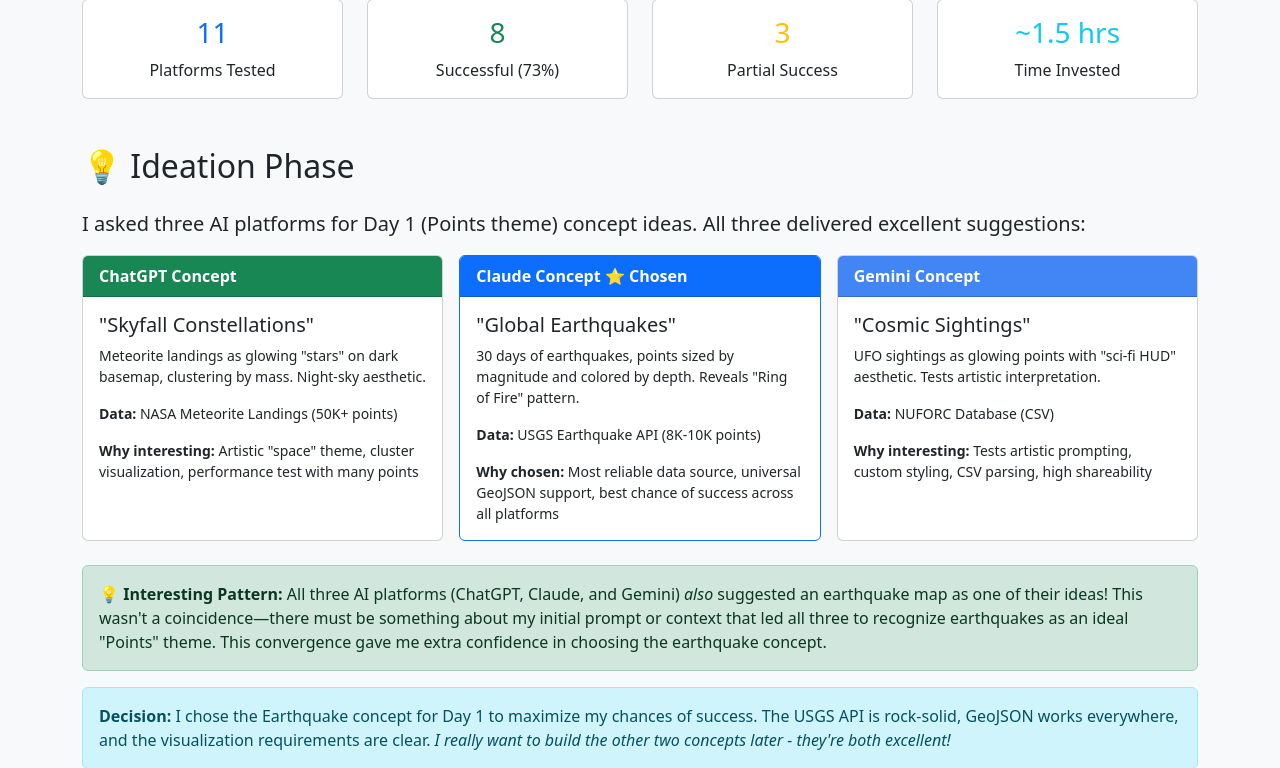
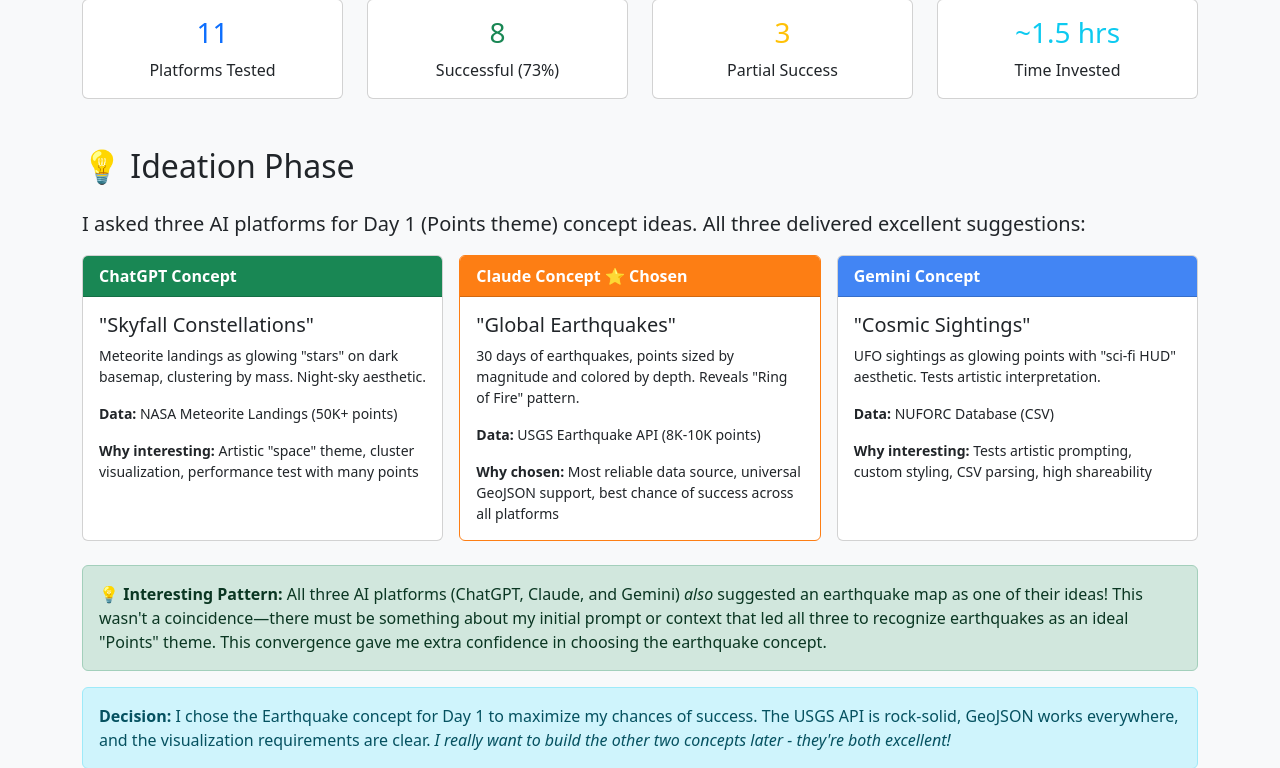
Before and after one commit to dannybauman/30-day-map-challenge-2025, a web app: file maps/01-points/index.html in a window 1280 px wide. Shown: the part 323-1091 px from the top of the page. Run offline with its HTML, style and script files only (its server is not run), Linux system fonts and the light colour scheme.

Commit message:
Update concept card colors: Claude orange, ChatGPT green, Gemini blue
- Changed Claude card header to orange (#fd7e14) in template and Day 1
- ChatGPT remains green (bg-success)
- Gemini remains blue (bg-info/#4285f4)
- Updated border color on Claude card in Day 1 to match

```diff
--- a/maps/01-points/index.html
+++ b/maps/01-points/index.html
@@ -95,8 +95,8 @@
                 </div>
 
                 <div class="col-md-4">
-                    <div class="card h-100 border-primary">
-                        <div class="card-header bg-primary text-white">
+                    <div class="card h-100" style="border-color: #fd7e14;">
+                        <div class="card-header text-white" style="background-color: #fd7e14;">
                             <strong>Claude Concept ⭐ Chosen</strong>
                         </div>
                         <div class="card-body">
--- a/templates/day-showcase-template.html
+++ b/templates/day-showcase-template.html
@@ -81,7 +81,7 @@
             <div class="row">
                 <div class="col-md-4">
                     <div class="card">
-                        <div class="card-header bg-primary text-white">
+                        <div class="card-header text-white" style="background-color: #fd7e14;">
                             <strong>Claude.ai (Sonnet 4.5)</strong>
                         </div>
                         <div class="card-body">
```
